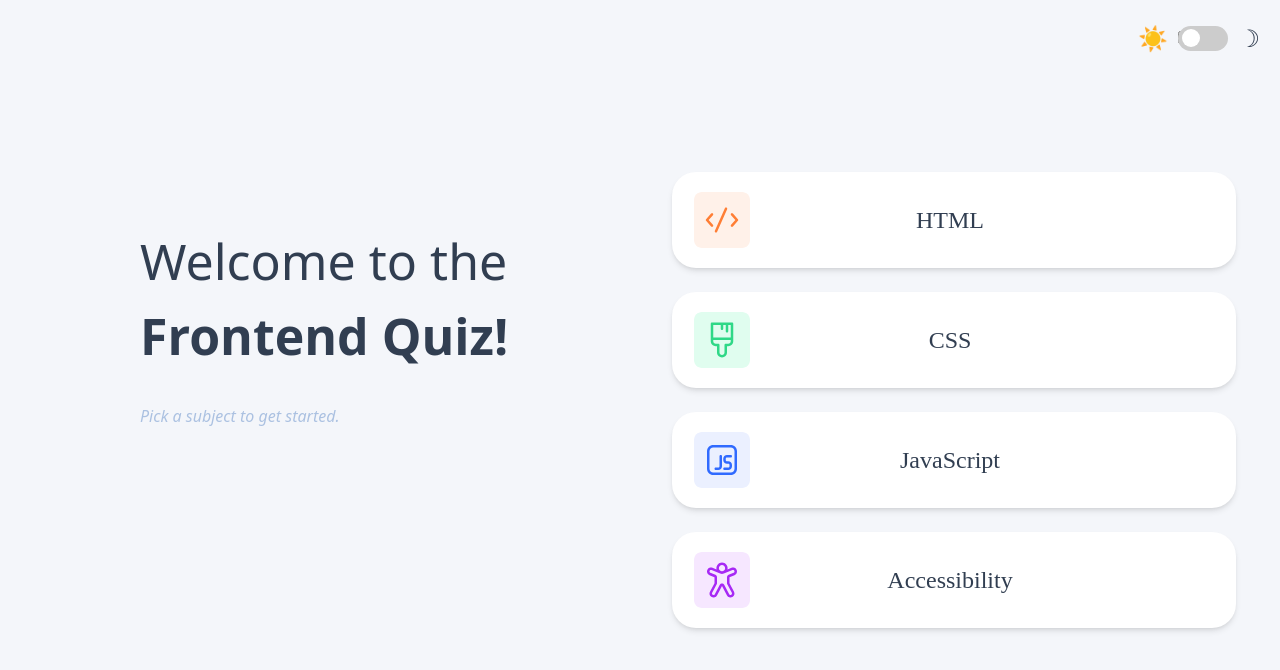
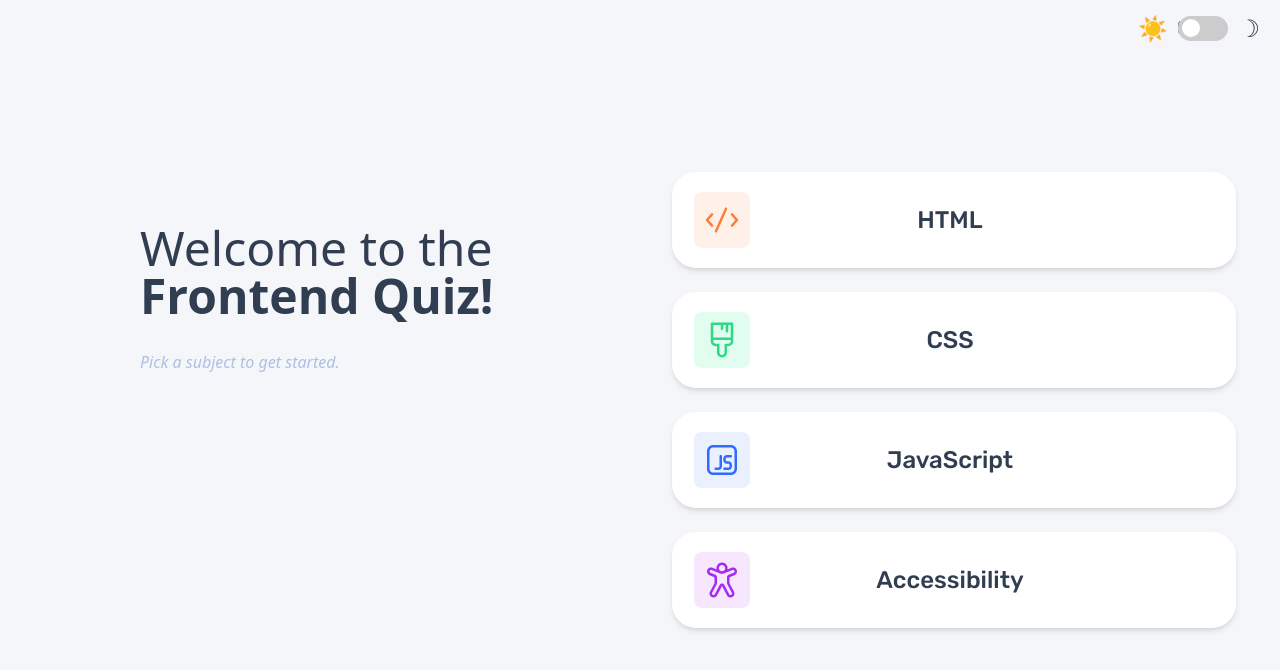
Before and after one commit to LukaKoridze13/g5-quizz-app, a React app: page / in a window 1280 px wide. Shown: the top 670 px of the page. Built offline with nearby package versions, Linux system fonts and the light colour scheme; the HTML template or start-up script is replaced by a standard one.

Commit message:
Left Side without progress bar

```diff
--- a/src/App.css
+++ b/src/App.css
@@ -14,6 +14,15 @@ p{
   --text: rgba(255, 255, 255, 1);
 }
 
+.divcontainer{
+  display: flex;
+  align-items: center;
+  gap: 10px;
+  top: 20px;
+  right: 20px;
+  z-index: 1000;
+}
+
 body {
   background-color: var(--bg);
   color: var(--text);
@@ -25,9 +34,13 @@ body {
   align-items: center;
   gap: 10px;
   position: fixed;
-  top: 20px;
+  top: 10px;
   right: 20px;
   z-index: 1000;
+  justify-content: space-between;
+  width: 100%;
+  margin: 0;
+
 }
 
 .icon {
--- a/src/App.jsx
+++ b/src/App.jsx
@@ -2,48 +2,12 @@ import React, { useState, useEffect } from "react";
 import "./App.css";
 import Options from "./components/Options";
 
-const ThemeToggle = () => {
-  const [darkMode, setDarkMode] = useState(
-    () => localStorage.getItem("theme") === "dark"
-  );
-
-  useEffect(() => {
-    document.body.classList.toggle("dark", darkMode);
-    localStorage.setItem("theme", darkMode ? "dark" : "light");
-  }, [darkMode]);
-
-  return (
-    <div>
-      <div className="toggle-container">
-        <h1 className="icon">☀</h1>
-        <label className="switch">
-          <input
-            type="checkbox"
-            checked={darkMode}
-            onChange={() => setDarkMode((prev) => !prev)}
-          />
-          <span className="slider"></span>
-        </label>
-        <h1 className="icon">☽</h1>
-      </div>
-    </div>
-  );
-};
+import ThemeToggle from "./components/ThemeToggle";
 
 function App() {
   return (
     <>
-      <ThemeToggle />
       <Options />
-      <div className="maincontainer">
-        <div style={{ width: "400px" }}>
-          <h1 style={{ fontSize: "50px" }}>
-            Welcome to the{" "}
-            <span style={{ fontWeight: "bold" }}>Frontend Quiz!</span>
-          </h1>
-          <p>Pick a subject to get started.</p>
-        </div>
-      </div>
     </>
   );
 }
--- a/src/components/Options.jsx
+++ b/src/components/Options.jsx
@@ -1,12 +1,13 @@
-import React, { useState } from 'react';
-import Option from '../components/Option';
-import data from '../data.json';
-import CrossIcon from '../assets/cross.svg'; // Import your X icon
-import HtmlIcon from '../assets/images/html.svg'; // Import HTML icon
-import CssIcon from '../assets/images/css.svg'; // Import CSS icon
-import JsIcon from '../assets/images/js.svg'; // Import JavaScript icon
-import AccessibilityIcon from '../assets/images/accessibility.svg'; // Import Accessibility icon
-
+import React, { useState } from "react";
+import Option from "../components/Option";
+import data from "../data.json";
+import Questions from "../components/Questions";
+import CrossIcon from "../assets/cross.svg"; // Import your X icon
+import HtmlIcon from "../assets/images/html.svg"; // Import HTML icon
+import CssIcon from "../assets/images/css.svg"; // Import CSS icon
+import JsIcon from "../assets/images/js.svg"; // Import JavaScript icon
+import AccessibilityIcon from "../assets/images/accessibility.svg"; // Import Accessibility icon
+import ThemeToggle from "./ThemeToggle";
 // Mapping object for category icons
 const categoryIcons = {
   HTML: HtmlIcon,
@@ -24,6 +25,12 @@ function Options({ darkMode }) {
   const [showValidationMessage, setShowValidationMessage] = useState(false);
   const [score, setScore] = useState(0);
   const [showResults, setShowResults] = useState(false);
+  const [option, setOption] = useState(1);
+
+  const playAgain = () =>{
+    setOption(1)
+    setSelectedTopic(null)
+  }
 
   const handleTopicClick = (topic) => {
     const selectedQuiz = data.quizzes.find((quiz) => quiz.title === topic);
@@ -35,6 +42,7 @@ function Options({ darkMode }) {
     setShowValidationMessage(false); // Reset validation message
     setScore(0); // Reset score
     setShowResults(false); // Reset results state
+    setOption(0); // Enable options
   };
 
   const handleOptionClick = (option) => {
@@ -63,29 +71,48 @@ function Options({ darkMode }) {
       setCurrentQuestionIndex(currentQuestionIndex + 1);
       setSelectedOption(null);
       setIsSubmitted(false);
+
       setShowValidationMessage(false); // Reset validation message
     } else {
       // Quiz is finished
+      setOption(1);
       setIsSubmitted(true); // Show "See Results" button
     }
   };
 
   const handleSeeResults = () => {
     setShowResults(true); // Show results container
+    setOption("quiz completed");
+
   };
 
   const currentQuestion = questions[currentQuestionIndex];
 
   // Get the selected quiz data for the category and icon
-  const selectedQuiz = data.quizzes.find((quiz) => quiz.title === selectedTopic);
+  const selectedQuiz = data.quizzes.find(
+    (quiz) => quiz.title === selectedTopic
+  );
 
   // Get the correct icon for the selected category
   const CategoryIcon = selectedTopic ? categoryIcons[selectedTopic] : null;
 
   return (
-    <div className="flex flex-col md:flex-row items-center justify-center gap-6 py-6 w-full max-w-[90vw] mx-auto min-h-screen">
-      {/* Left Half (Empty or for future use) */}
-      <div className="w-full md:w-1/2"></div>
+    <div className="flex md:flex-row items-center justify-center gap-6 py-6 w-full max-w-[90vw] mx-auto min-h-screen">
+      <ThemeToggle
+        option1={option}
+        selectedTopic1={selectedTopic}
+        icon={CategoryIcon}
+      />
+
+      <div className="flex flex-col md:flex-row items-start justify-center gap-6 py-6 w-full">
+        {/* Left Half (used) */}
+
+        <Questions
+          currentQuestionIndex1={currentQuestionIndex}
+          data={data}
+          option1={option}
+          selectedTopic1={selectedTopic}
+        />
 
         {/* Right Half (Content) */}
         <div className="w-full md:w-1/2 flex flex-col items-start justify-center pl-8">
@@ -96,7 +123,13 @@ function Options({ darkMode }) {
                   <Option
                     key={quiz.title}
                     text={quiz.title}
-                  icon={<img src={categoryIcons[quiz.title]} alt={`${quiz.title} icon`} className="w-12 md:w-14 lg:w-16 xl:w-20" />}
+                    icon={
+                      <img
+                        src={categoryIcons[quiz.title]}
+                        alt={`${quiz.title} icon`}
+                        className="w-12 md:w-14 lg:w-16 xl:w-20"
+                      />
+                    }
                     darkMode={darkMode}
                     isSelected={selectedTopic === quiz.title}
                     onClick={() => handleTopicClick(quiz.title)}
@@ -105,9 +138,10 @@ function Options({ darkMode }) {
               </div>
             </>
           ) : (
-          <>
+            <div>
               {!showResults ? (
                 <>
+                  <div className="flex flex-col">
                     {currentQuestionIndex < questions.length ? (
                       <>
                         {!isSubmitted ? (
@@ -137,8 +171,14 @@ function Options({ darkMode }) {
                             </button>
                             {showValidationMessage && (
                               <div className="flex items-center justify-start gap-2 mt-4">
-                            <img src={CrossIcon} alt="Error" className="w-6 h-6" />
-                            <span className="text-red-500 text-lg">Please select an answer.</span>
+                                <img
+                                  src={CrossIcon}
+                                  alt="Error"
+                                  className="w-6 h-6"
+                                />
+                                <span className="text-red-500 text-lg">
+                                  Please select an answer.
+                                </span>
                               </div>
                             )}
                           </>
@@ -152,7 +192,9 @@ function Options({ darkMode }) {
                                   icon={String.fromCharCode(65 + i)} // A, B, C, D
                                   isSelected={selectedOption === option}
                                   isCorrect={option === currentQuestion.answer}
-                              isIncorrect={option !== currentQuestion.answer} // Mark all incorrect options
+                                  isIncorrect={
+                                    option !== currentQuestion.answer
+                                  } // Mark all incorrect options
                                   onClick={() => {}}
                                   isSubmitted={true}
                                   iconBackground="#F4F6FA" // Background color for A, B, C, D icons
@@ -180,6 +222,7 @@ function Options({ darkMode }) {
                         )}
                       </>
                     ) : null}
+                  </div>
                 </>
               ) : (
                 <>
@@ -198,10 +241,10 @@ function Options({ darkMode }) {
                       <p
                         className="text-[28px] font-medium text-gray-700"
                         style={{
-                        fontFamily: 'Rubik',
+                          fontFamily: "Rubik",
                           fontWeight: 500,
-                        lineHeight: '100%',
-                        letterSpacing: '0%',
+                          lineHeight: "100%",
+                          letterSpacing: "0%",
                         }}
                       >
                         {selectedTopic}
@@ -212,12 +255,12 @@ function Options({ darkMode }) {
                     <h2
                       className="text-[144px] font-medium text-[#313E51] mt-6" // Dark Navy color
                       style={{
-                      fontFamily: 'Rubik',
+                        fontFamily: "Rubik",
                         fontWeight: 500,
-                      lineHeight: '100%',
-                      letterSpacing: '0%',
-                      width: '95px',
-                      height: '144px',
+                        lineHeight: "100%",
+                        letterSpacing: "0%",
+                        width: "95px",
+                        height: "144px",
                       }}
                     >
                       {score}
@@ -227,12 +270,12 @@ function Options({ darkMode }) {
                     <p
                       className="text-[24px] text-gray-500 mt-4"
                       style={{
-                      fontFamily: 'Rubik',
+                        fontFamily: "Rubik",
                         fontWeight: 400,
-                      lineHeight: '150%',
-                      letterSpacing: '0%',
-                      width: '98px',
-                      height: '36px',
+                        lineHeight: "150%",
+                        letterSpacing: "0%",
+                        width: "98px",
+                        height: "36px",
                       }}
                     >
                       out of {questions.length}
@@ -242,14 +285,15 @@ function Options({ darkMode }) {
                   {/* Play Again Button (same styling as Submit button) */}
                   <button
                     className="w-[564px] h-[96px] rounded-[24px] p-[20px] flex items-center justify-center gap-[32px] shadow-md bg-purple-600 text-white text-[24px] font-medium hover:bg-purple-500 transition-colors whitespace-nowrap mt-6"
-                  onClick={() => setSelectedTopic(null)}
+                    onClick={playAgain}
                   >
                     Play Again
                   </button>
                 </>
               )}
-          </>
+            </div>
           )}
+        </div>
       </div>
     </div>
   );
--- /dev/null
+++ b/src/components/Questions.jsx
@@ -0,0 +1,45 @@
+import React from "react";
+
+export default function Questions({
+  data,
+  selectedTopic1,
+  currentQuestionIndex1,
+  option1,
+}) {
+  return (
+    <div className="w-full md:w-1/2">
+      {option1 === 1 && (
+        <div className="maincontainer">
+          <div className="w-96">
+            <h1 className="text-5xl">
+              Welcome to the{" "}
+              <span style={{ fontWeight: "bold" }}>Frontend Quiz!</span>
+            </h1>
+            <p>Pick a subject to get started.</p>
+          </div>
+        </div>
+      )}
+      {option1 === 0 && (
+        <div className="w-96">
+          <p>{currentQuestionIndex1} out of 10</p>
+          {data.quizzes
+            .filter((el) => el.title === selectedTopic1)
+            .map((el, index) => (
+              <div key={index}>
+                <h1 className="text-3xl">
+                  {el.questions[currentQuestionIndex1]?.question}
+                </h1>
+              </div>
+            ))}
+        </div>
+
+      )}
+      {option1 === "quiz completed" && (
+        <div className="w-96">
+            <h1 className="text-6xl">Quiz completed <h1 className="font-bold">You scored...</h1></h1>
+
+        </div>
+      )}
+    </div>
+  );
+}
--- /dev/null
+++ b/src/components/ThemeToggle.jsx
@@ -0,0 +1,44 @@
+import React, { useState, useEffect } from "react";
+import "../App.css";
+import data from "../data.json";
+
+export default function ThemeToggle({ option1, icon, alt1, selectedTopic1 }) {
+  const [darkMode, setDarkMode] = useState(
+    () => localStorage.getItem("theme") === "dark"
+  );
+
+  useEffect(() => {
+    document.body.classList.toggle("dark", darkMode);
+    localStorage.setItem("theme", darkMode ? "dark" : "light");
+  }, [darkMode]);
+
+  return (
+    <div className="toggle-container">
+      <div style={{marginLeft: "40px"}} className="divcontainer">
+        {(option1 === 0 || option1 === "quiz completed") && (
+          <div>
+            {selectedTopic1 && (
+              <img
+                key={selectedTopic1}
+                src={icon || ""}
+                alt={`${selectedTopic1} icon`}
+              />
+            )}
+          </div>
+        )}
+      </div>
+      <div className="divcontainer">
+        <h1 className="icon">☀</h1>
+        <label className="switch">
+          <input
+            type="checkbox"
+            checked={darkMode}
+            onChange={() => setDarkMode((prev) => !prev)}
+          />
+          <span className="slider"></span>
+        </label>
+        <h1 className="icon">☽</h1>
+      </div>
+    </div>
+  );
+}
--- a/src/index.css
+++ b/src/index.css
@@ -1,2 +1,3 @@
+@import url('https://fonts.googleapis.com/css2?family=Rubik:wght@500&display=swap');
+
 @import "tailwindcss";
-@import url('https://fonts.googleapis.com/css2?family=Rubik:wght@500&display=swap');
```
Also changed, not shown: 1 other file (tests, documents, lock files or other folders). Lines whose indentation alone changed are shown as unchanged.
